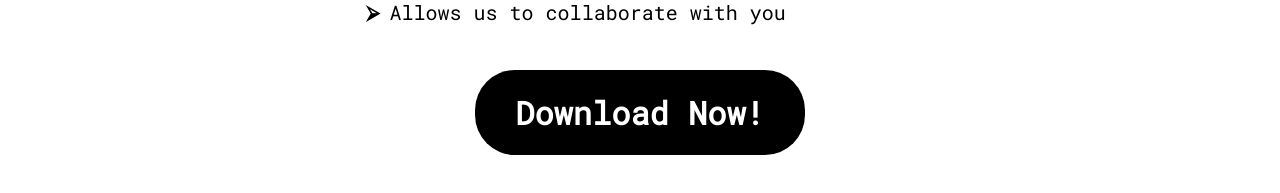
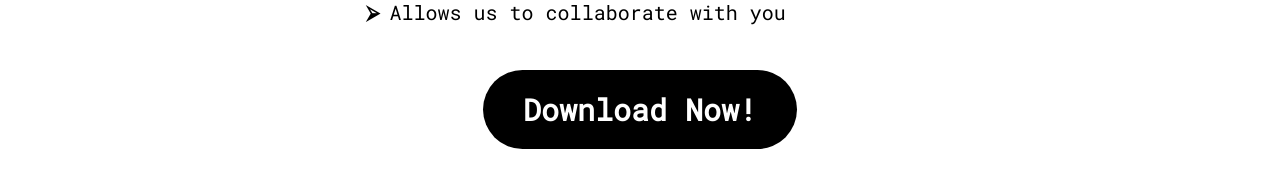
Before and after one commit to PP6464/20785CWeb, a React (Create React App) app: page /download-app in a window 1280 px wide. Shown: the part 525-718 px from the top of the page. Built offline with nearby package versions, Linux system fonts and the light colour scheme.

Commit message:
font resizing for smaller screens

```diff
--- a/src/download-app/download-app.css
+++ b/src/download-app/download-app.css
@@ -19,10 +19,7 @@
     color: white;
     background: black;
     border-radius: 40px;
-    padding-top: 0;
-    padding-bottom: 0;
-    padding-left: 40px;
-    padding-right: 40px;
+    padding: 0 40px;
     margin-top: 25px;
 }
 
@@ -31,3 +28,15 @@
     background: grey;
     color: black;
 }
+
+@media only screen and (max-width: 560px) {
+    #download-app-button {
+        font-size: 10px;
+    }
+}
+
+@media only screen and (min-width: 560px) {
+    #download-app-button {
+        font-size: 15px;
+    }
+}
--- a/src/sponsor-us/sponsor-us.css
+++ b/src/sponsor-us/sponsor-us.css
@@ -13,16 +13,19 @@
 
 .sponsor-us-input[data-smaller] {
     width: 300px;
+    max-width: 90vw;
 }
 
 .sponsor-us-input[data-medium] {
     width: 450px;
+    max-width: 90vw;
 }
 
 .sponsor-us-input[data-larger] {
     width: 600px;
     height: 300px;
-    margin-bottom: 0px;
+    margin-bottom: 0;
+    max-width: 90vw;
     resize: none;
 }
 
@@ -33,8 +36,27 @@
     padding: 0 40px;
     margin-top: 15px;
     margin-bottom: 40px;
+    max-width: 90vw;
+    text-align: center;
+}
+
+@media only screen and (max-width: 560px) {
+    #register-sponsorship {
+        font-size: 10px;
+    }
+}
+
+@media only screen and (min-width: 560px) {
+    #register-sponsorship {
+        font-size: 15px;
+    }
 }
 
 #register-sponsorship:hover {
     cursor: pointer;
 }
+
+.sponsor-us-sponsor {
+    max-width: 90vw;
+    width: 400px;
+}
```
